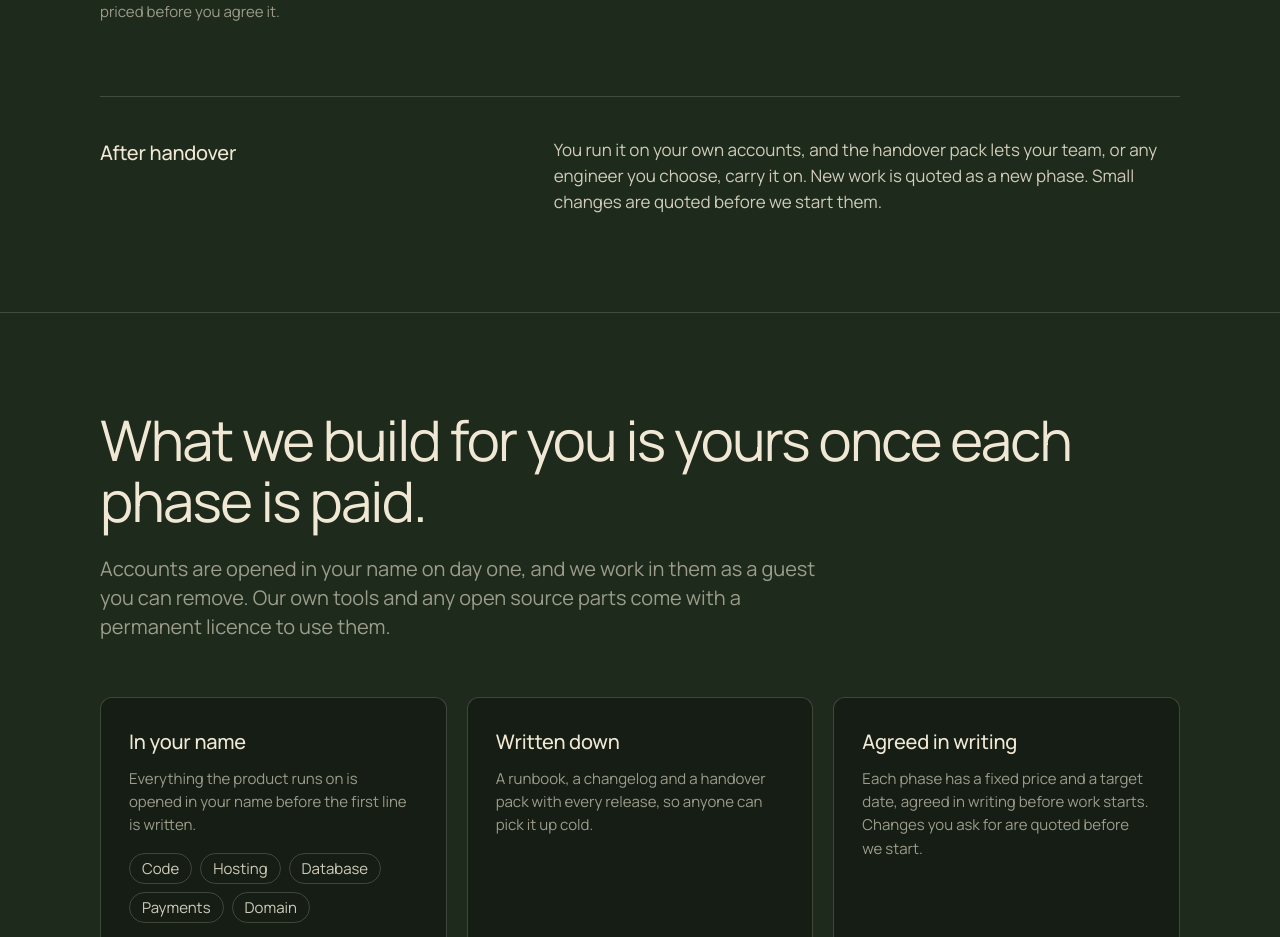
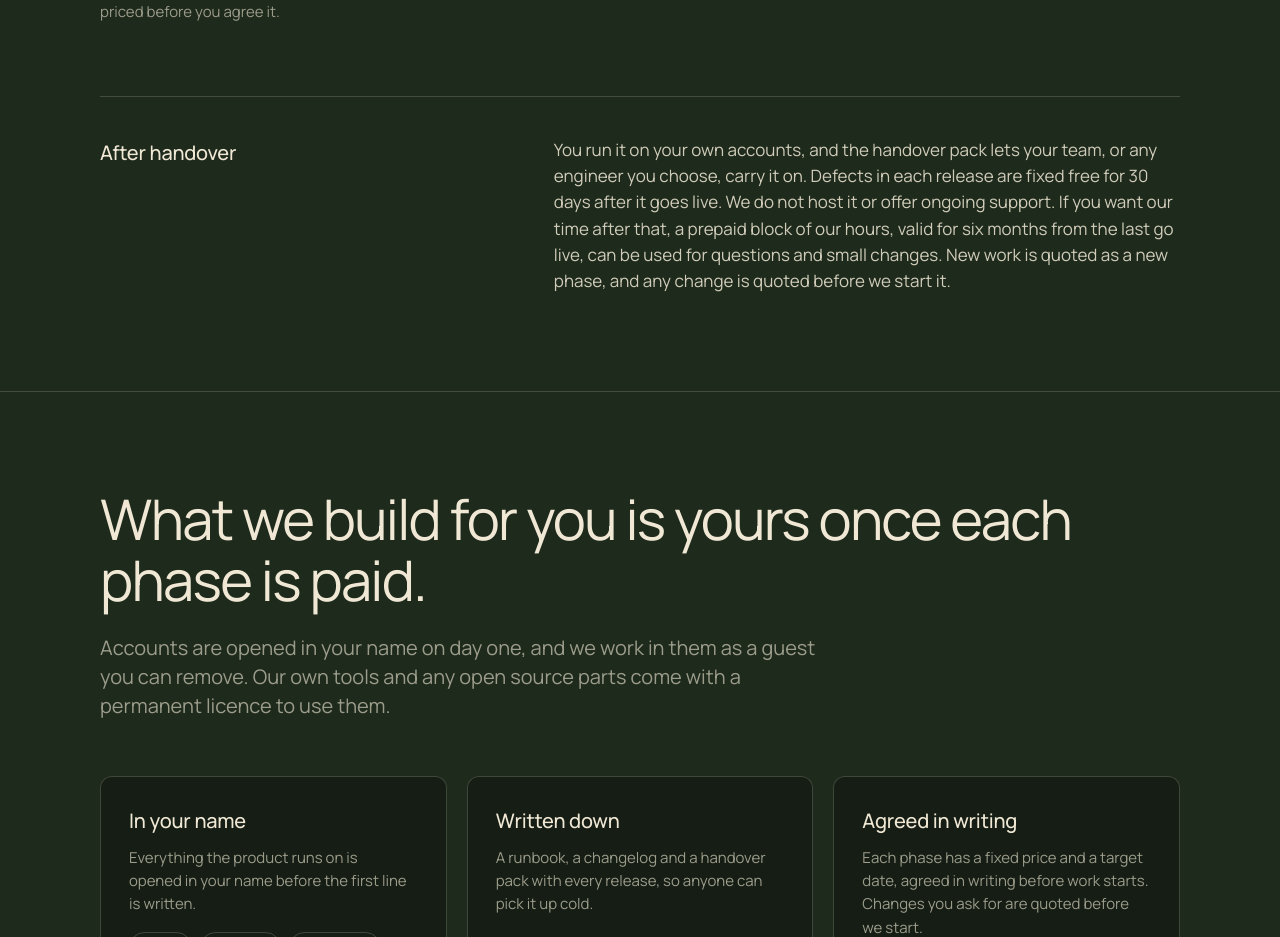
Before and after one commit to lumanworth/website, a Next.js app: page / in a window 1280 px wide. Shown: the part 2542-3479 px from the top of the page. Built offline with nearby package versions, Linux system fonts and the light colour scheme.

Commit message:
Website: After handover names the defect window and the prepaid block (#2)
* Website: After handover names the 30 day defect window and the prepaid block

* Website: After handover wording after review

```diff
--- a/components/Steps.tsx
+++ b/components/Steps.tsx
@@ -49,7 +49,7 @@ export default function Steps() {
         </ol>
         <div className="after">
           <h3>After handover</h3>
-          <p>You run it on your own accounts, and the handover pack lets your team, or any engineer you choose, carry it on. New work is quoted as a new phase. Small changes are quoted before we start them.</p>
+          <p>You run it on your own accounts, and the handover pack lets your team, or any engineer you choose, carry it on. Defects in each release are fixed free for 30 days after it goes live. We do not host it or offer ongoing support. If you want our time after that, a prepaid block of our hours, valid for six months from the last go live, can be used for questions and small changes. New work is quoted as a new phase, and any change is quoted before we start it.</p>
         </div>
       </div>
     </section>
```
